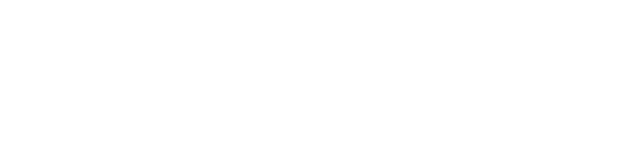
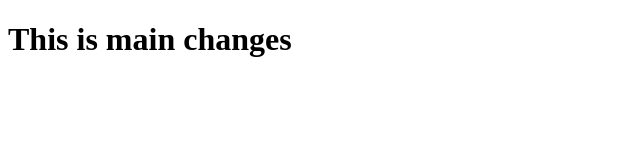
Before and after one commit to IDDeltaQDelta/crpyt, a plain HTML site: page index.html in a window 1280 px wide. Shown: the whole page, without its empty margins (0-640 px from the left). Drawn offline with Linux system fonts and the light colour scheme.

Commit message:
test commit

```diff
--- a/index.html
+++ b/index.html
@@ -7,6 +7,6 @@
     <title>Document</title>
 </head>
 <body>
-
+    <h1>This is main changes</h1>
 </body>
 </html>
```
